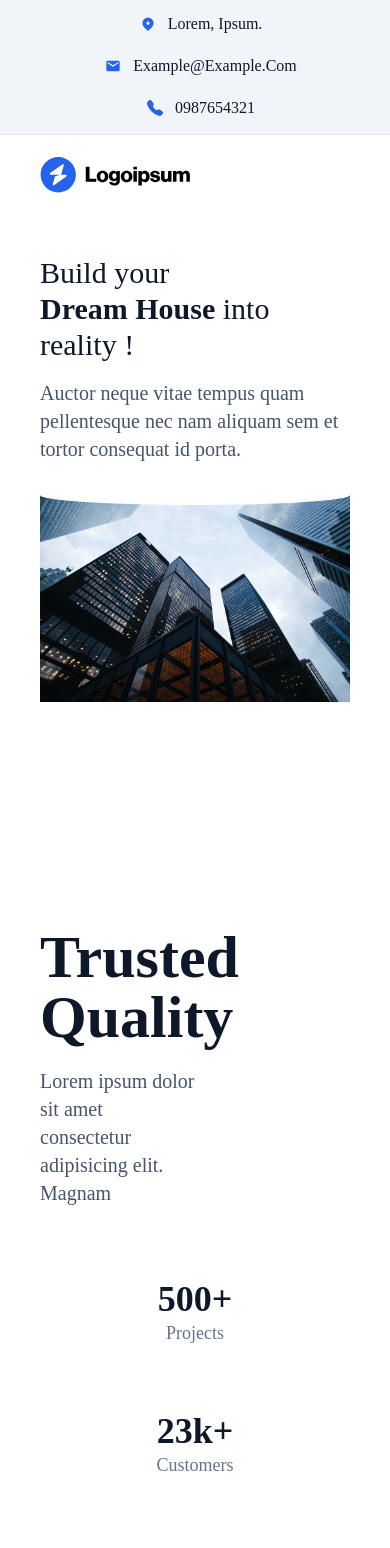
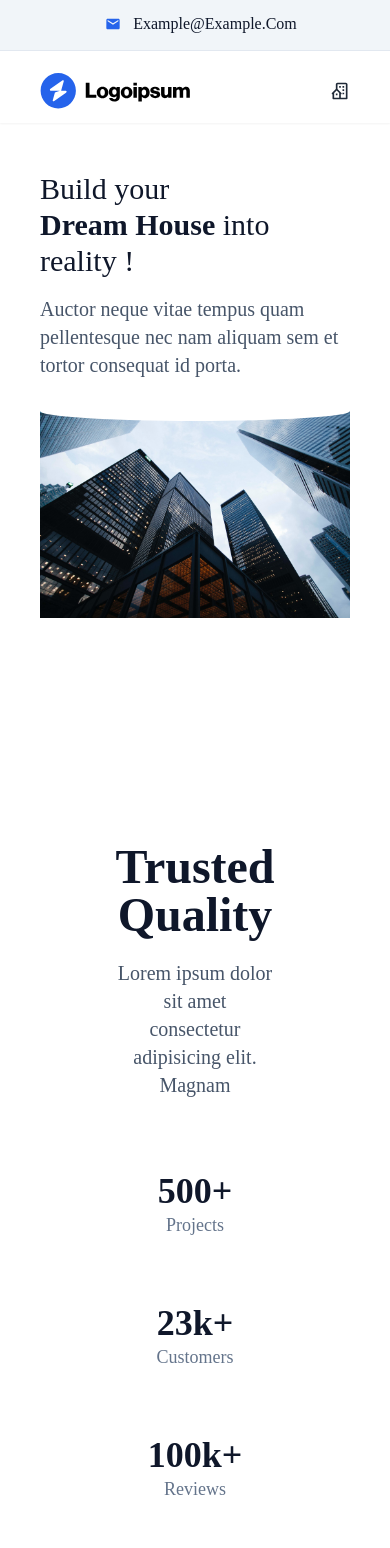
Before and after one commit to BurhaneeDevelopers/landing-page-collab, a Next.js app: page / in a window 390 px wide. Shown: the top 1548 px of the page. Built offline with nearby package versions, Linux system fonts and the light colour scheme; what tw-elements would draw is missing.

Commit message:
navbar and some responsiveness done in the page

```diff
--- a/package.json
+++ b/package.json
@@ -10,6 +10,7 @@
   },
   "dependencies": {
     "@next/font": "13.1.1",
+    "daisyui": "^2.46.1",
     "eslint": "8.31.0",
     "eslint-config-next": "13.1.1",
     "next": "13.1.1",
--- a/pages/components/navbar.js
+++ b/pages/components/navbar.js
@@ -1,5 +1,6 @@
 import React from "react";
 import { HiLocationMarker } from "react-icons/hi";
+import { BiBuildingHouse } from "react-icons/bi";
 import { MdEmail } from "react-icons/md";
 import { BsFillTelephoneFill } from "react-icons/bs";
 
@@ -11,7 +12,7 @@ const Navbar = () => {
         <div className="container flex flex-col sm:flex-row items-center justify-center p-3 gap-4 mx-auto text-gray-900 capitalize">
           <a
             href="#"
-            className="border-b-2 border-transparent transition-colors duration-300 transform hover:text-gray-600  flex"
+            className="border-b-2 border-transparent transition-colors duration-300 transform hover:text-gray-600 hidden sm:flex"
           >
             <HiLocationMarker className="my-auto mx-3 text-blue-600" /> Lorem,
             ipsum.
@@ -25,7 +26,7 @@ const Navbar = () => {
           </a>
           <a
             href="#"
-            className="border-b-2 border-transparent hover:text-gray-800 transition-colors duration-300 transform flex"
+            className="border-b-2 border-transparent hover:text-gray-800 transition-colors duration-300 transform hidden sm:flex"
           >
             <BsFillTelephoneFill className="my-auto mx-3 text-blue-600" />{" "}
             0987654321
@@ -34,7 +35,7 @@ const Navbar = () => {
       </nav>
       {/* ---- BOTTOM NAV---- */}
 
-      <header aria-label="Site Header" className="bg-white px-10">
+      <header aria-label="Site Header" className="bg-white px-10 sticky-top shadow-sm">
         <div className="xl:mx-auto max-w-screen-xl">
           <div className="flex h-16 items-center justify-between">
             <div className="flex-1 md:flex md:items-center md:gap-12">
@@ -102,12 +103,66 @@ const Navbar = () => {
               </a>
             </div>
             <div className="md:flex md:items-center md:gap-12">
+              <div className="md:hidden">
+                <label htmlFor="navbar" className="">
+                  <BiBuildingHouse className="text-xl" />
+                </label>
+              </div>
+              {/* ----NAVBAR-BODY---- */}
+              <input type="checkbox" id="navbar" className="modal-toggle" />
+              <label
+                htmlFor="navbar"
+                className="modal cursor-pointer backdrop-blur-lg"
+              >
+                <label className="modal-box relative" htmlFor="">
+                  <nav aria-label="Site Nav" className="flex justify-center">
+                    <ul className="flex flex-col items-center gap-10 text-sm">
+                      <li className="hover:border-b-2 hover:border-orange-700">
+                        <a
+                          className="text-gray-700 transition hover:text-gray-900 text-xl"
+                          href="#about"
+                        >
+                          About
+                        </a>
+                      </li>
+                      {/* <hr className="text-gray-900 z-10"/> */}
+                      <li className="hover:border-b-2 hover:border-orange-700">
+                        <a
+                          className="text-gray-700 transition hover:text-gray-900 text-xl"
+                          href="#services"
+                        >
+                          Services
+                        </a>
+                      </li>
+                      {/* <hr className="text-gray-900 z-10"/> */}
+                      <li className="hover:border-b-2 hover:border-orange-700">
+                        <a
+                          className="text-gray-700 transition hover:text-gray-900 text-xl"
+                          href="#gallery"
+                        >
+                          Gallery
+                        </a>
+                      </li>
+                      {/* <hr className="text-gray-900 z-10"/> */}
+                      <li className="hover:border-b-2 hover:border-orange-700">
+                        <a
+                          className="text-gray-700 transition hover:text-gray-900 text-xl"
+                          href="#contact"
+                        >
+                          Contact
+                        </a>
+                      </li>
+                    </ul>
+                  </nav>
+                </label>
+              </label>
+              {/* ----NAVBAR-BODY---- */}
               <nav aria-label="Site Nav" className="hidden md:block">
                 <ul className="flex items-center gap-6 text-sm">
                   <li>
                     <a
                       className="text-gray-500 transition hover:text-gray-800 text-lg"
-                      href="#"
+                      href="#about"
                     >
                       About
                     </a>
@@ -116,7 +171,7 @@ const Navbar = () => {
                   <li>
                     <a
                       className="text-gray-500 transition hover:text-gray-800 text-lg"
-                      href="#"
+                      href="#services"
                     >
                       Services
                     </a>
@@ -125,7 +180,7 @@ const Navbar = () => {
                   <li>
                     <a
                       className="text-gray-500 transition hover:text-gray-800 text-lg"
-                      href="#"
+                      href="#gallery"
                     >
                       Gallery
                     </a>
@@ -134,7 +189,7 @@ const Navbar = () => {
                   <li>
                     <a
                       className="text-gray-500 transition hover:text-gray-800 text-lg"
-                      href="#"
+                      href="#contact"
                     >
                       Contact
                     </a>
--- a/pages/index.js
+++ b/pages/index.js
@@ -35,10 +35,10 @@ export default function Home() {
           </div>
         </section>
         {/* ----Statistics---- */}
-        <section>
+        <section id="about">
           <div className="grid grid-cols-1 md:grid-cols-2">
-            <div className="flex flex-col justify-center">
-              <h2 className="text-6xl text-gray-900 font-bold">
+            <div className="flex flex-col justify-center text-center items-center md:items-start md:text-start">
+              <h2 className="text-5xl md:text-6xl text-gray-900 font-bold">
                 Trusted Quality
               </h2>
               <p className="w-1/2 text-xl mt-5 text-gray-600">
@@ -78,7 +78,7 @@ export default function Home() {
         </section>
         {/* ----Statistics---- */}
         {/* ----SkillSets---- */}
-        <section>
+        <section className="" id="services">
           <div className="mx-auto py-16">
             <div className="grid grid-cols-1 lg:h-screen max-h-[60rem] lg:grid-cols-2">
               <div className="relative z-10 lg:py-16">
@@ -118,7 +118,7 @@ export default function Home() {
         {/* ----SkillSets---- */}
 
         {/* ----Projects---- */}
-        <section className="mb-24">
+        <section className="mb-24" id="gallery">
           <div className="flex my-10 flex-col text-center">
             <h2 className="text-5xl text-gray-900 font-bold">
               The last big project we worked on
@@ -307,7 +307,9 @@ export default function Home() {
           </div>
         </section>
         {/* ----FAQ's---- */}
-        {/* Email contact stuff blah blah blha */}
+
+        {/* ----Contact---- */}
+        <section id="contact">
           <div className="bg-gray-200 py-24 px-8 rounded-2xl mb-20 md:flex md:-mx-3 md:items-center md:justify-between">
             <h3 className="text-3xl font-semibold tracking-tight text-gray-800 md:mx-3 xl:text-5xl sm:w-1/3">
               Want to build a big building ?
@@ -332,6 +334,8 @@ export default function Home() {
               </div>
             </div>
           </div>
+        </section>
+        {/* ----Contact---- */}
       </main>
     </div>
   );
--- a/tailwind.config.js
+++ b/tailwind.config.js
@@ -7,6 +7,9 @@ module.exports = {
     "./components/**/*.{js,ts,jsx,tsx}",
     "./node_modules/tw-elements/dist/js/**/*.js",
   ],
+  daisyui: {
+    themes: false,
+  },
   theme: {
     extend: {
       colors: {
@@ -25,6 +28,7 @@ module.exports = {
   },
   plugins: [
     require("tw-elements/dist/plugin"),
+    require("daisyui"),
     function ({ addBase, theme }) {
       function extractColorVars(colorObj, colorGroup = "") {
         return Object.keys(colorObj).reduce((vars, colorKey) => {
```
Also changed, not shown: 1 other file (tests, documents, lock files or other folders). Lines whose indentation alone changed are shown as unchanged.
